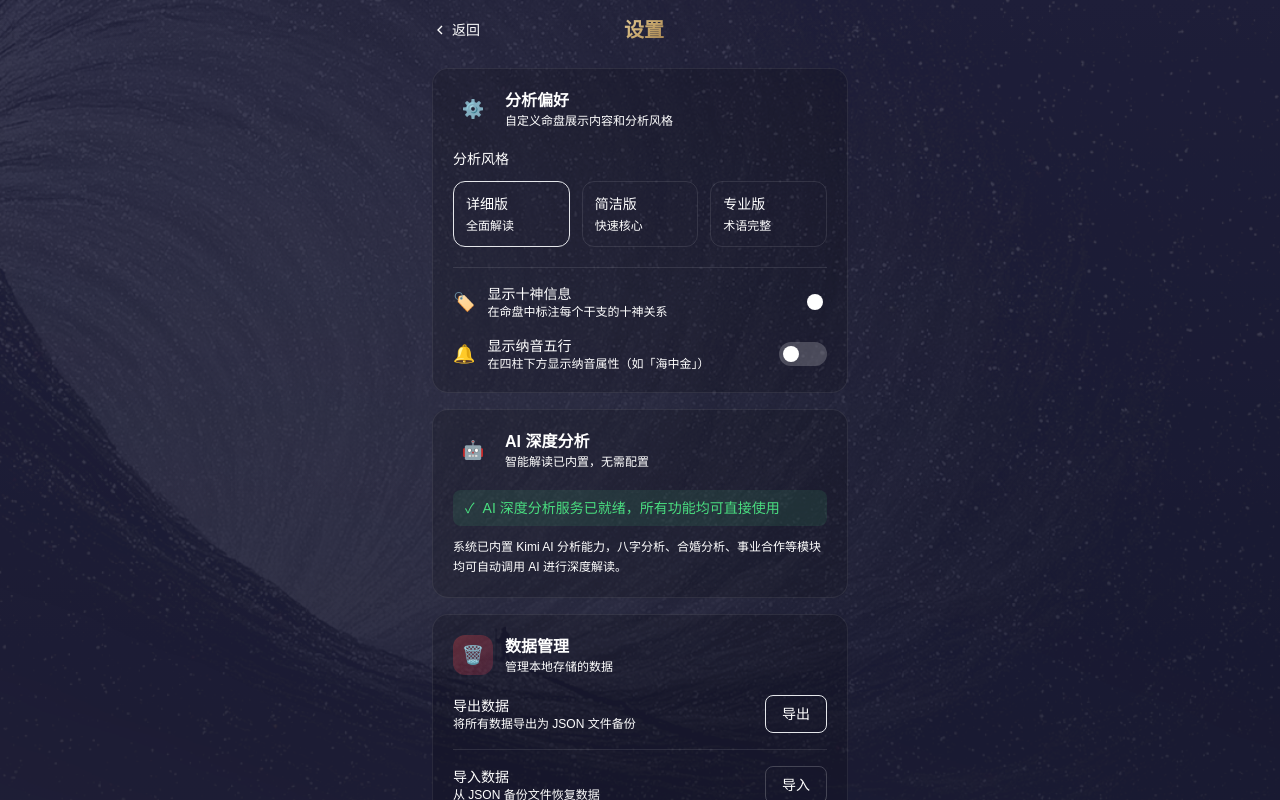
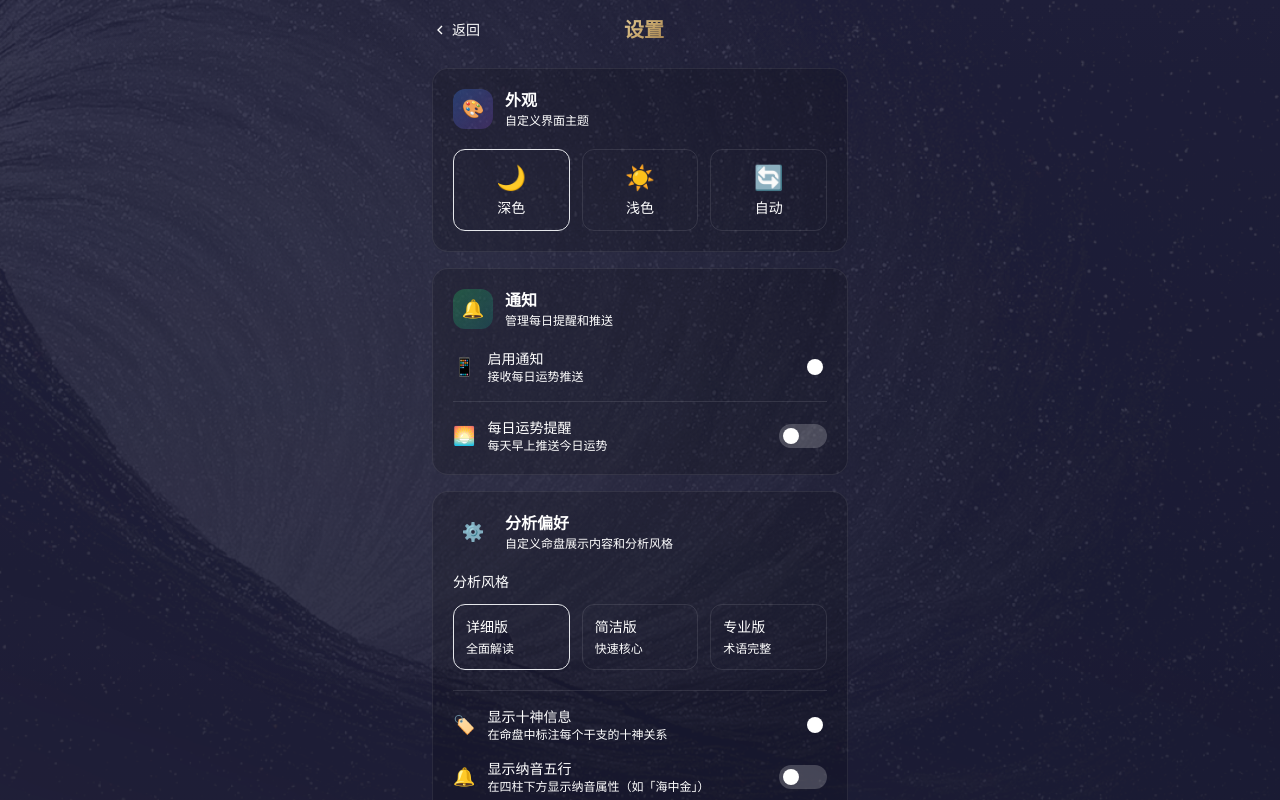
Before and after one commit to wuyi-LifeGPS/fatemaster-ai, a Next.js app: page /settings in a window 1280 px wide. Shown: the top 800 px of the page. Built offline with nearby package versions, Linux system fonts and the light colour scheme.

Commit message:
feat: 优化设置页面，增加主题切换、通知设置、清除所有数据功能

```diff
--- a/src/app/settings/page.tsx
+++ b/src/app/settings/page.tsx
@@ -9,6 +9,10 @@ interface Settings {
   showTenGods: boolean
   showNaYin: boolean
   language: 'zh' | 'zh-TW'
+  theme: 'dark' | 'light' | 'auto'
+  enableNotifications: boolean
+  dailyFortuneReminder: boolean
+  reminderTime: string
 }
 
 const defaultSettings: Settings = {
@@ -17,6 +21,10 @@ const defaultSettings: Settings = {
   showTenGods: true,
   showNaYin: false,
   language: 'zh',
+  theme: 'dark',
+  enableNotifications: true,
+  dailyFortuneReminder: false,
+  reminderTime: '08:00',
 }
 
 export default function SettingsPage() {
@@ -101,6 +109,111 @@ export default function SettingsPage() {
         <h1 className="text-gold-gradient text-xl font-bold">设置</h1>
         <div className="w-10" />
       </div>
+
+      {/* 主题设置 */}
+      <section className="moonly-card p-5 mb-4">
+        <div className="flex items-center gap-3 mb-5">
+          <div className="w-10 h-10 rounded-xl bg-gradient-to-br from-blue-500/30 to-purple-500/20 flex items-center justify-center text-lg">
+            🎨
+          </div>
+          <div>
+            <h2 className="text-white font-bold text-base">外观</h2>
+            <p className="text-moonly-text-muted text-xs">自定义界面主题</p>
+          </div>
+        </div>
+
+        <div className="grid grid-cols-3 gap-3">
+          {([
+            { key: 'dark', label: '深色', icon: '🌙' },
+            { key: 'light', label: '浅色', icon: '☀️' },
+            { key: 'auto', label: '自动', icon: '🔄' },
+          ] as const).map((opt) => (
+            <button
+              key={opt.key}
+              onClick={() => update('theme', opt.key)}
+              className={`p-3 rounded-xl text-center transition-all border ${
+                settings.theme === opt.key
+                  ? 'border-moonly-gold bg-moonly-gold/10 text-white'
+                  : 'border-white/10 hover:border-white/20 text-white'
+              }`}
+            >
+              <div className="text-2xl mb-1">{opt.icon}</div>
+              <div className="font-medium text-sm">{opt.label}</div>
+            </button>
+          ))}
+        </div>
+      </section>
+
+      {/* 通知设置 */}
+      <section className="moonly-card p-5 mb-4">
+        <div className="flex items-center gap-3 mb-5">
+          <div className="w-10 h-10 rounded-xl bg-gradient-to-br from-green-500/30 to-teal-500/20 flex items-center justify-center text-lg">
+            🔔
+          </div>
+          <div>
+            <h2 className="text-white font-bold text-base">通知</h2>
+            <p className="text-moonly-text-muted text-xs">管理每日提醒和推送</p>
+          </div>
+        </div>
+
+        <div className="space-y-4">
+          <div className="flex items-center justify-between">
+            <div className="flex items-center gap-3">
+              <span className="text-lg">📱</span>
+              <div>
+                <div className="text-white text-sm font-medium">启用通知</div>
+                <div className="text-moonly-text-muted text-xs">接收每日运势推送</div>
+              </div>
+            </div>
+            <button
+              onClick={() => update('enableNotifications', !settings.enableNotifications)}
+              className={`w-12 h-6 rounded-full transition-colors relative flex-shrink-0 ${
+                settings.enableNotifications ? 'bg-moonly-gold' : 'bg-white/20'
+              }`}
+            >
+              <span
+                className={`absolute top-1 w-4 h-4 rounded-full bg-white transition-transform shadow-sm ${
+                  settings.enableNotifications ? 'left-7' : 'left-1'
+                }`}
+              />
+            </button>
+          </div>
+
+          <div className="border-t border-white/10 pt-4 flex items-center justify-between">
+            <div className="flex items-center gap-3">
+              <span className="text-lg">🌅</span>
+              <div>
+                <div className="text-white text-sm font-medium">每日运势提醒</div>
+                <div className="text-moonly-text-muted text-xs">每天早上推送今日运势</div>
+              </div>
+            </div>
+            <button
+              onClick={() => update('dailyFortuneReminder', !settings.dailyFortuneReminder)}
+              className={`w-12 h-6 rounded-full transition-colors relative flex-shrink-0 ${
+                settings.dailyFortuneReminder ? 'bg-moonly-gold' : 'bg-white/20'
+              }`}
+            >
+              <span
+                className={`absolute top-1 w-4 h-4 rounded-full bg-white transition-transform shadow-sm ${
+                  settings.dailyFortuneReminder ? 'left-7' : 'left-1'
+                }`}
+              />
+            </button>
+          </div>
+
+          {settings.dailyFortuneReminder && (
+            <div className="border-t border-white/10 pt-4">
+              <label className="block text-sm text-white mb-2">提醒时间</label>
+              <input
+                type="time"
+                value={settings.reminderTime}
+                onChange={(e) => update('reminderTime', e.target.value)}
+                className="w-full bg-white/5 border border-white/10 rounded-xl px-4 py-3 text-white text-base focus:outline-none focus:border-moonly-gold/30"
+              />
+            </div>
+          )}
+        </div>
+      </section>
 
       {/* 分析偏好 */}
       <section className="moonly-card p-5 mb-4">
@@ -246,6 +359,25 @@ export default function SettingsPage() {
               {clearHistory ? '✓ 已清除' : '清除'}
             </button>
           </div>
+
+          <div className="border-t border-white/10 pt-4 flex items-center justify-between">
+            <div>
+              <div className="text-white text-sm font-medium">清除所有数据</div>
+              <div className="text-moonly-text-muted text-xs">删除所有本地数据，包括档案、历史记录、设置等</div>
+            </div>
+            <button
+              onClick={() => {
+                if (confirm('确定要清除所有数据吗？此操作不可恢复！')) {
+                  localStorage.clear()
+                  alert('所有数据已清除')
+                  window.location.reload()
+                }
+              }}
+              className="px-4 py-2 rounded-lg text-sm font-medium border border-red-400/40 text-red-400 hover:bg-red-400/10 transition-colors"
+            >
+              全部清除
+            </button>
+          </div>
         </div>
       </section>
 
```
Also changed, not shown: 101 other files (tests, documents, lock files or other folders).
